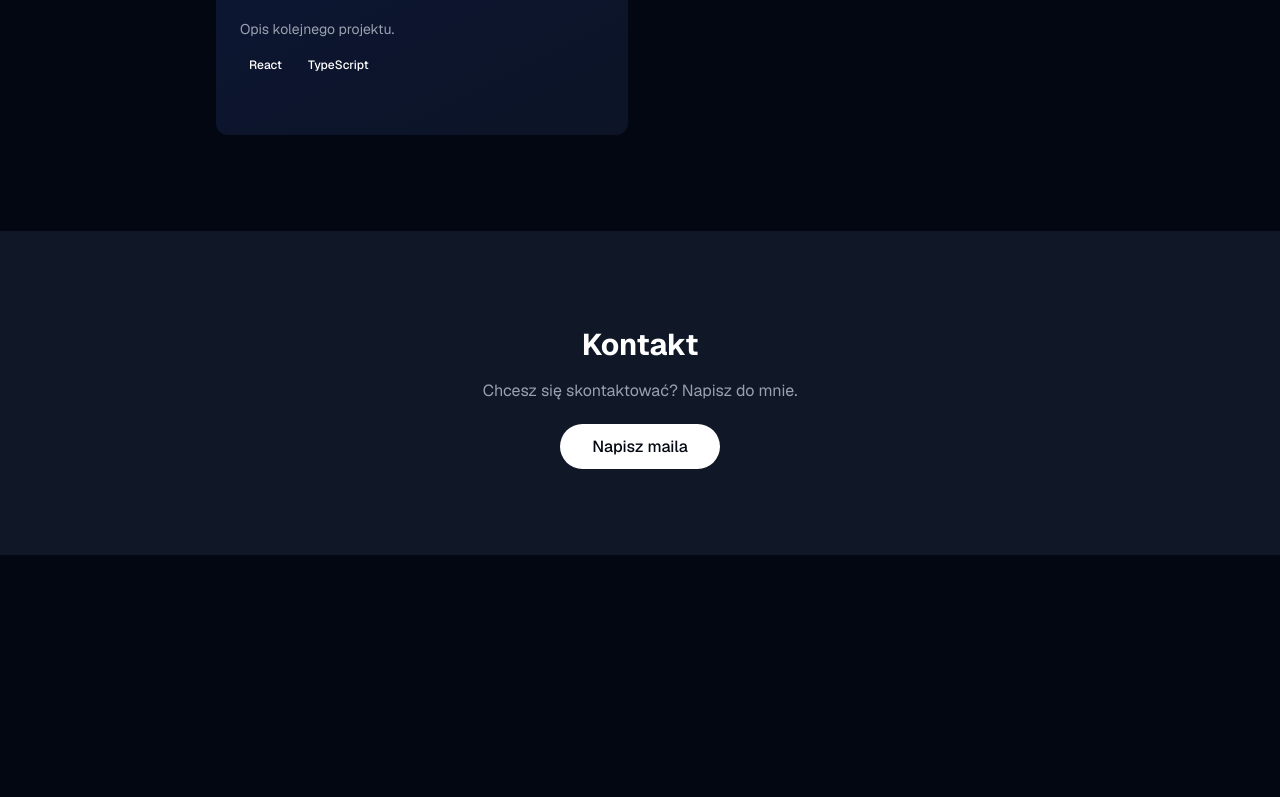
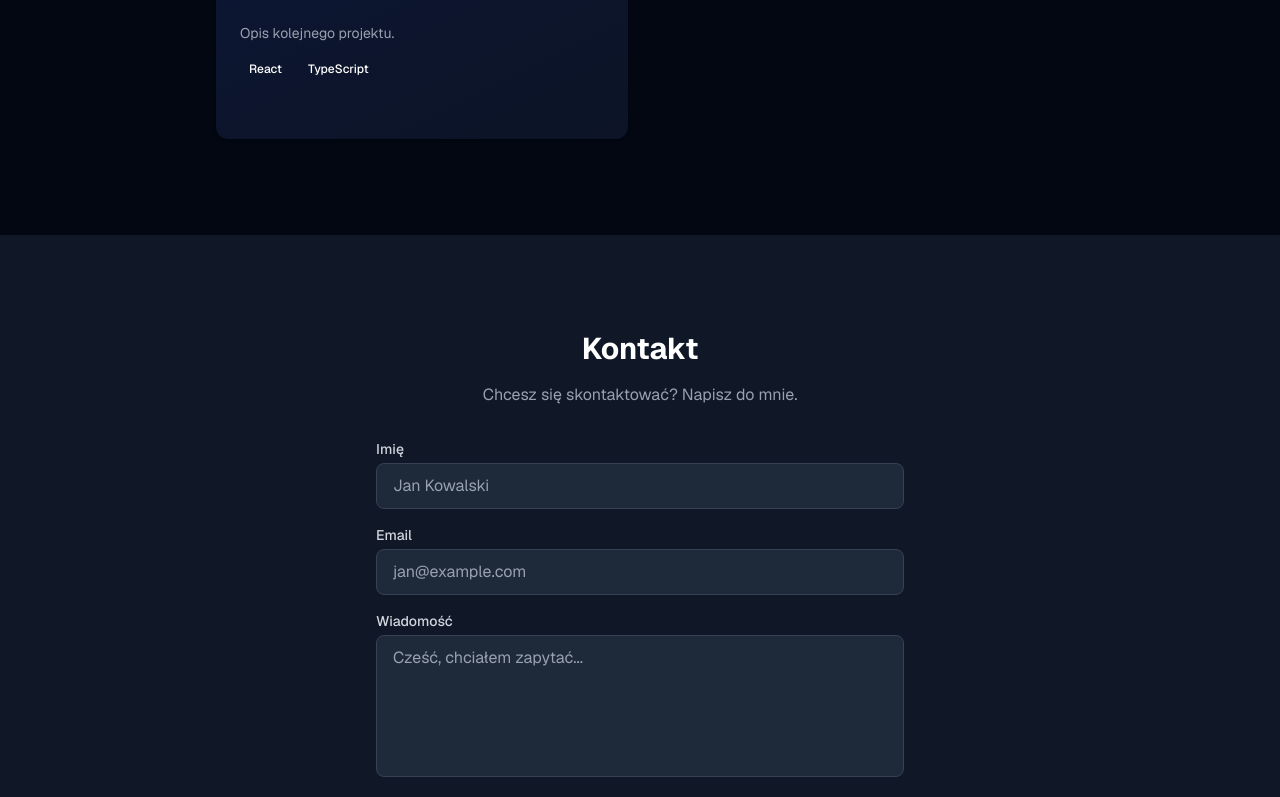
Before and after one commit to fornalbartosz3/moje-portfolio, a Next.js app: page / in a window 1280 px wide. Shown: the part 2000-2797 px from the top of the page. Before the commit the page ends 2555 px from the top, so only its background shows below. Built offline with nearby package versions, Linux system fonts and the light colour scheme.

Commit message:
restore original layout, keep all features

```diff
--- /dev/null
+++ b/app/api/contact/route.ts
@@ -0,0 +1,25 @@
+import { Resend } from "resend";
+import { NextRequest, NextResponse } from "next/server";
+
+const resend = new Resend(process.env.RESEND_API_KEY);
+
+export async function POST(request: NextRequest) {
+  const { name, email, message } = await request.json();
+
+  if (!name || !email || !message) {
+    return NextResponse.json({ error: "Wszystkie pola są wymagane." }, { status: 400 });
+  }
+
+  const { error } = await resend.emails.send({
+    from: "Portfolio <onboarding@resend.dev>",
+    to: process.env.CONTACT_EMAIL ?? "twoj@email.com",
+    subject: `Nowa wiadomość od ${name}`,
+    text: `Imię: ${name}\nEmail: ${email}\n\n${message}`,
+  });
+
+  if (error) {
+    return NextResponse.json({ error: "Nie udało się wysłać wiadomości." }, { status: 500 });
+  }
+
+  return NextResponse.json({ success: true });
+}
--- a/app/globals.css
+++ b/app/globals.css
@@ -38,6 +38,11 @@
   --destructive: oklch(0.704 0.191 22.216);
 }
 
+@keyframes orb-pulse {
+  0%, 100% { transform: scale(1); }
+  50% { transform: scale(1.2); }
+}
+
 @layer base {
   * {
     border-color: var(--border);
--- a/app/layout.tsx
+++ b/app/layout.tsx
@@ -2,6 +2,7 @@ import type { Metadata } from "next";
 import { Geist, Geist_Mono } from "next/font/google";
 import "./globals.css";
 import Navbar from "@/components/Navbar";
+import { ThemeProvider } from "@/components/ThemeProvider";
 
 const geistSans = Geist({
   variable: "--font-geist-sans",
@@ -24,12 +25,14 @@ export default function RootLayout({
   children: React.ReactNode;
 }>) {
   return (
-    <html lang="pl">
+    <html lang="pl" suppressHydrationWarning>
       <body
-        className={`${geistSans.variable} ${geistMono.variable} antialiased bg-gray-950 text-white`}
+        className={`${geistSans.variable} ${geistMono.variable} antialiased bg-white dark:bg-gray-950 text-gray-950 dark:text-white`}
       >
-        <Navbar />
-        {children}
+        <ThemeProvider>
+          <Navbar />
+          {children}
+        </ThemeProvider>
       </body>
     </html>
   );
--- a/app/page.tsx
+++ b/app/page.tsx
@@ -6,7 +6,7 @@ import ContactSection from "@/components/ContactSection";
 
 export default function Home() {
   return (
-    <main className="min-h-screen bg-gray-950 text-white">
+    <main className="min-h-screen bg-white dark:bg-gray-950 text-gray-950 dark:text-white">
       <HeroSection />
       <AboutSection />
       <SkillsSection />
--- a/app/projekty/page.tsx
+++ b/app/projekty/page.tsx
@@ -2,7 +2,7 @@ import ProjectsSection from "@/components/ProjectsSection";
 
 export default function Projekty() {
   return (
-    <main className="min-h-screen bg-gray-950 text-white">
+    <main className="min-h-screen bg-white dark:bg-gray-950 text-gray-950 dark:text-white">
       <ProjectsSection />
     </main>
   );
--- a/components/AboutSection.tsx
+++ b/components/AboutSection.tsx
@@ -13,7 +13,7 @@ export default function AboutSection() {
       viewport={{ once: true }}
     >
       <h2 className="text-3xl font-bold mb-8">O mnie</h2>
-      <p className="text-gray-400 text-lg leading-relaxed">
+      <p className="text-gray-600 dark:text-gray-400 text-lg leading-relaxed">
         Jestem początkującym developerem, który uczy się budować nowoczesne aplikacje webowe.
         Interesuję się frontendem, narzędziami AI i tworzeniem produktów od zera.
       </p>
--- a/components/ContactSection.tsx
+++ b/components/ContactSection.tsx
@@ -1,15 +1,103 @@
+"use client";
+
+import { useState } from "react";
+import { Button } from "@/components/ui/button";
+
+type Status = "idle" | "sending" | "success" | "error";
+
 export default function ContactSection() {
+  const [status, setStatus] = useState<Status>("idle");
+  const [form, setForm] = useState({ name: "", email: "", message: "" });
+
+  const handleChange = (e: React.ChangeEvent<HTMLInputElement | HTMLTextAreaElement>) => {
+    setForm((prev) => ({ ...prev, [e.target.name]: e.target.value }));
+  };
+
+  const handleSubmit = async (e: React.FormEvent) => {
+    e.preventDefault();
+    setStatus("sending");
+
+    const res = await fetch("/api/contact", {
+      method: "POST",
+      headers: { "Content-Type": "application/json" },
+      body: JSON.stringify(form),
+    });
+
+    if (res.ok) {
+      setStatus("success");
+      setForm({ name: "", email: "", message: "" });
+    } else {
+      setStatus("error");
+    }
+  };
+
   return (
-    <section id="kontakt" className="bg-gray-900 py-24">
-      <div className="max-w-4xl mx-auto px-6 text-center">
-        <h2 className="text-3xl font-bold mb-4">Kontakt</h2>
-        <p className="text-gray-400 mb-8">Chcesz się skontaktować? Napisz do mnie.</p>
-        <a
-          href="mailto:twoj@email.com"
-          className="bg-white text-gray-950 px-8 py-3 rounded-full font-medium hover:bg-gray-200 transition-colors"
-        >
-          Napisz maila
-        </a>
+    <section id="kontakt" className="bg-gray-100 dark:bg-gray-900 py-24">
+      <div className="max-w-xl mx-auto px-6">
+        <h2 className="text-3xl font-bold mb-4 text-center">Kontakt</h2>
+        <p className="text-gray-600 dark:text-gray-400 mb-8 text-center">
+          Chcesz się skontaktować? Napisz do mnie.
+        </p>
+        <form onSubmit={handleSubmit} className="flex flex-col gap-4">
+          <div className="flex flex-col gap-1">
+            <label htmlFor="name" className="text-sm font-medium text-gray-700 dark:text-gray-300">
+              Imię
+            </label>
+            <input
+              id="name"
+              name="name"
+              type="text"
+              required
+              value={form.name}
+              onChange={handleChange}
+              placeholder="Jan Kowalski"
+              className="rounded-lg px-4 py-2.5 bg-white dark:bg-gray-800 border border-gray-300 dark:border-gray-700 text-gray-950 dark:text-white placeholder:text-gray-400 focus:outline-none focus:ring-2 focus:ring-blue-500 transition"
+            />
+          </div>
+          <div className="flex flex-col gap-1">
+            <label htmlFor="email" className="text-sm font-medium text-gray-700 dark:text-gray-300">
+              Email
+            </label>
+            <input
+              id="email"
+              name="email"
+              type="email"
+              required
+              value={form.email}
+              onChange={handleChange}
+              placeholder="jan@example.com"
+              className="rounded-lg px-4 py-2.5 bg-white dark:bg-gray-800 border border-gray-300 dark:border-gray-700 text-gray-950 dark:text-white placeholder:text-gray-400 focus:outline-none focus:ring-2 focus:ring-blue-500 transition"
+            />
+          </div>
+          <div className="flex flex-col gap-1">
+            <label htmlFor="message" className="text-sm font-medium text-gray-700 dark:text-gray-300">
+              Wiadomość
+            </label>
+            <textarea
+              id="message"
+              name="message"
+              required
+              rows={5}
+              value={form.message}
+              onChange={handleChange}
+              placeholder="Cześć, chciałem zapytać..."
+              className="rounded-lg px-4 py-2.5 bg-white dark:bg-gray-800 border border-gray-300 dark:border-gray-700 text-gray-950 dark:text-white placeholder:text-gray-400 focus:outline-none focus:ring-2 focus:ring-blue-500 transition resize-none"
+            />
+          </div>
+          <Button type="submit" disabled={status === "sending"} className="w-full">
+            {status === "sending" ? "Wysyłanie..." : "Wyślij wiadomość"}
+          </Button>
+          {status === "success" && (
+            <p className="text-center text-green-600 dark:text-green-400 text-sm">
+              Wiadomość wysłana! Odezwę się wkrótce.
+            </p>
+          )}
+          {status === "error" && (
+            <p className="text-center text-red-600 dark:text-red-400 text-sm">
+              Coś poszło nie tak. Spróbuj ponownie.
+            </p>
+          )}
+        </form>
       </div>
     </section>
   );
--- a/components/SkillsSection.tsx
+++ b/components/SkillsSection.tsx
@@ -8,7 +8,7 @@ export default function SkillsSection() {
   return (
     <motion.section
       id="umiejetnosci"
-      className="bg-gray-900 py-24"
+      className="bg-gray-100 dark:bg-gray-900 py-24"
       initial={{ opacity: 0, y: 40 }}
       whileInView={{ opacity: 1, y: 0 }}
       transition={{ duration: 0.6, delay: 0.1 }}
@@ -20,7 +20,7 @@ export default function SkillsSection() {
           {skills.map((skill) => (
             <motion.div
               key={skill}
-              className="bg-gray-800 rounded-lg p-4 text-center text-sm font-medium hover:bg-gray-700 transition-all duration-300 cursor-pointer"
+              className="bg-white dark:bg-gray-800 border border-gray-200 dark:border-gray-700 rounded-lg p-4 text-center text-sm font-medium text-gray-700 dark:text-gray-300 hover:bg-gray-50 dark:hover:bg-gray-700 transition-all duration-200 cursor-pointer shadow-sm"
               initial={{ opacity: 0, scale: 0.9 }}
               whileInView={{ opacity: 1, scale: 1 }}
               transition={{ duration: 0.3 }}
--- /dev/null
+++ b/components/ThemeProvider.tsx
@@ -0,0 +1,11 @@
+"use client";
+
+import { ThemeProvider as NextThemesProvider } from "next-themes";
+
+export function ThemeProvider({ children }: { children: React.ReactNode }) {
+  return (
+    <NextThemesProvider attribute="class" defaultTheme="dark" enableSystem>
+      {children}
+    </NextThemesProvider>
+  );
+}
```
Also changed, not shown: components/HeroSection.tsx (+19 -2 lines), components/Navbar.tsx (+27 -7 lines), components/ProjectsSection.tsx (+2 -5 lines).
